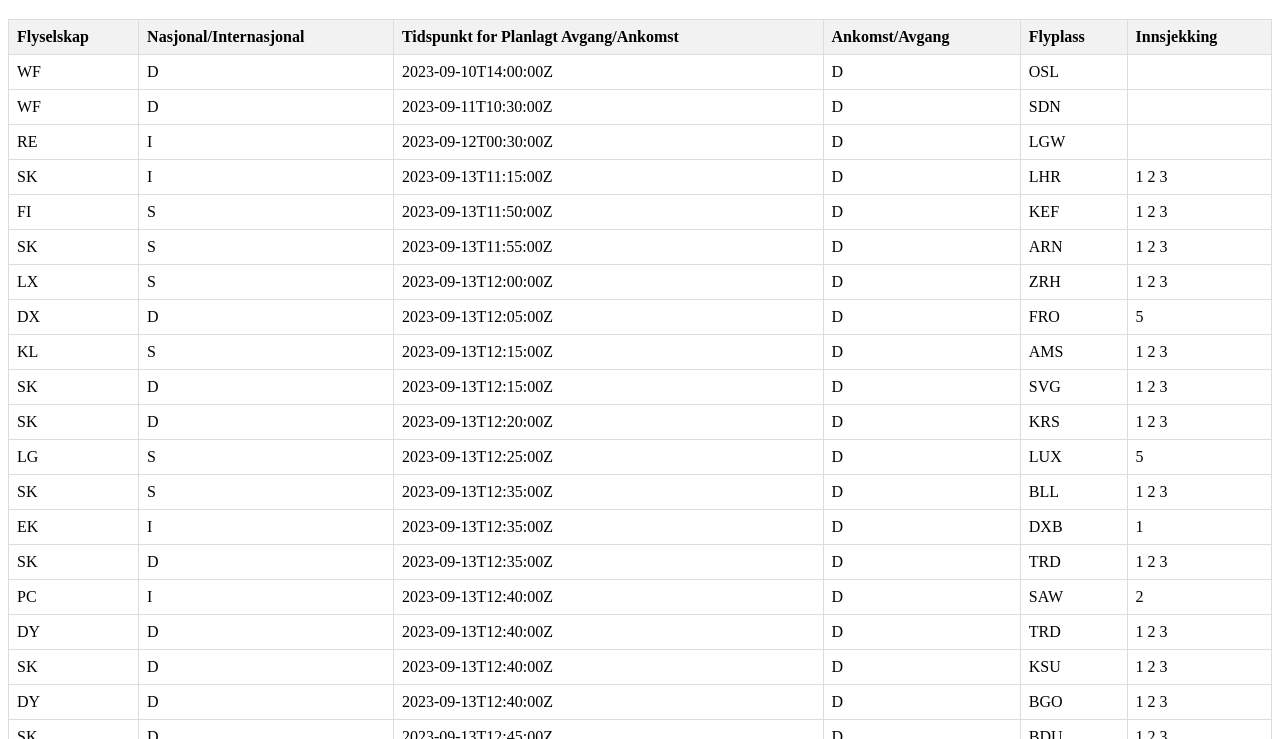
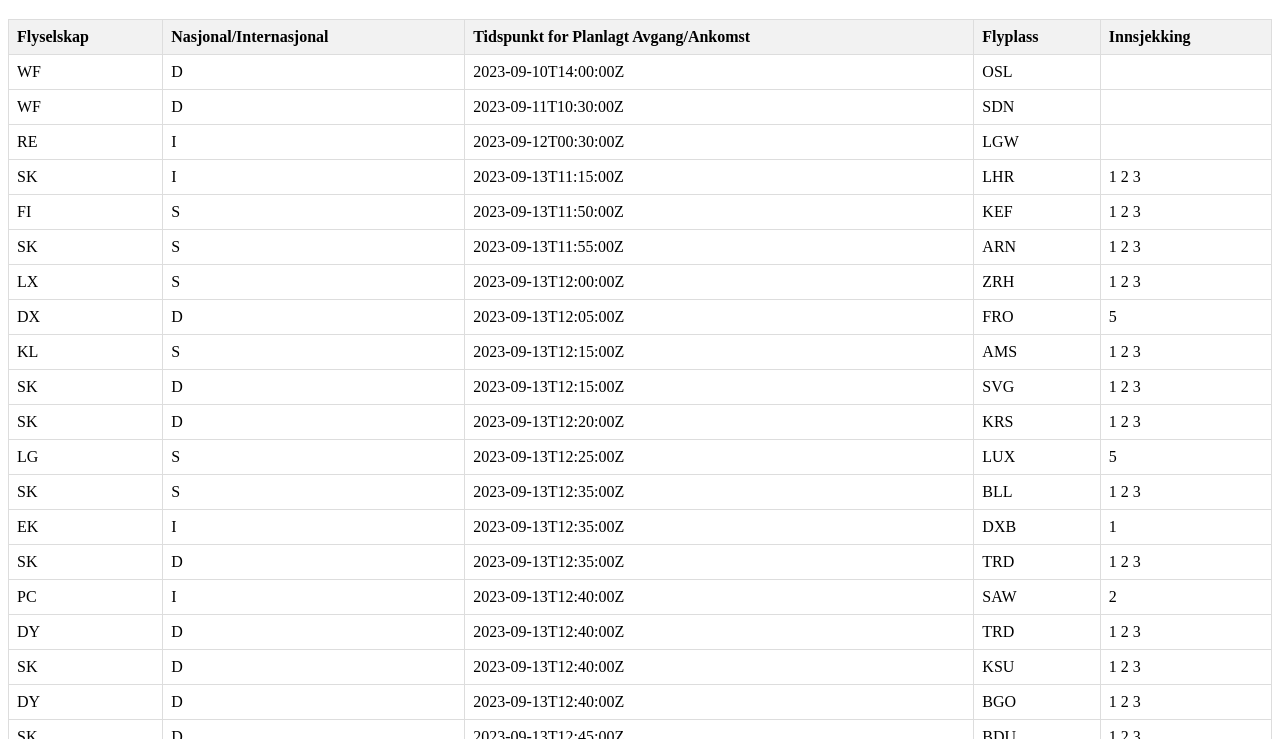
Before and after one commit to Stianh05/flydata, a plain HTML site: page index.html in a window 1280 px wide. Shown: the part 61-800 px from the top of the page. Drawn offline with Linux system fonts and the light colour scheme.

Commit message:
Update index.html

```diff
--- a/index.html
+++ b/index.html
@@ -27,7 +27,6 @@
                 <th>Flyselskap</th>
                 <th>Nasjonal/Internasjonal</th>
                 <th>Tidspunkt for Planlagt Avgang/Ankomst</th>
-                <th>Ankomst/Avgang</th>
                 <th>Flyplass</th>
                 <th>Innsjekking</th>
             </tr>
@@ -52,7 +51,6 @@
                         <td>${flight.airline}</td>
                         <td>${flight.dom_int}</td>
                         <td>${flight.schedule_time}</td>
-                        <td>${flight.arr_dep}</td>
                         <td>${flight.airport}</td>
                         <td>${flight.check_in}</td>
                     `;
```
